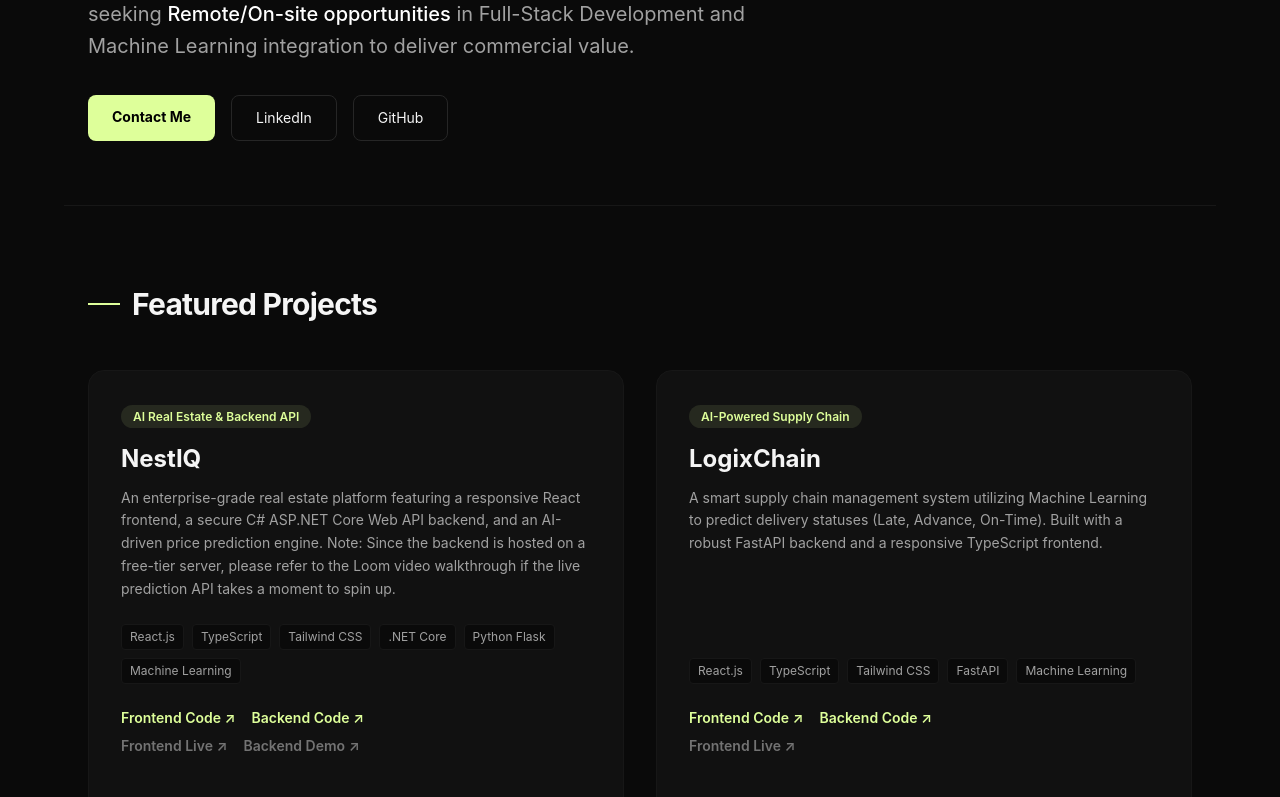
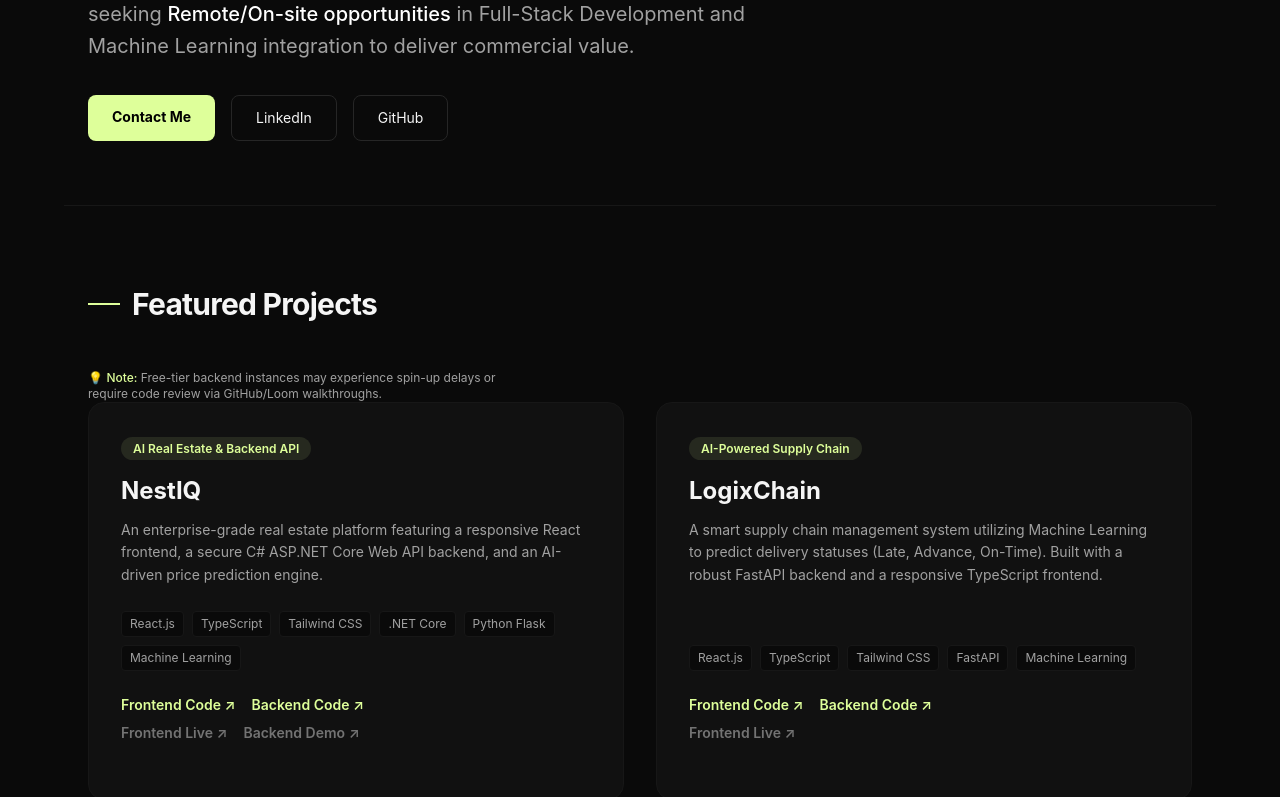
Before and after one commit to muchaslam7-design/Muneeba_Portfolio, a React (Vite) app: page / in a window 1280 px wide. Shown: the part 452-1249 px from the top of the page. Built offline with nearby package versions, Linux system fonts and the light colour scheme.

Commit message:
Revise project description and add backend note
Updated project description and added a note about potential backend delays.

```diff
--- a/src/Portfolio.jsx
+++ b/src/Portfolio.jsx
@@ -5,7 +5,7 @@ const Portfolio = () => {
     {
     title: "NestIQ",
     category: "AI Real Estate & Backend API",
-    desc: "An enterprise-grade real estate platform featuring a responsive React frontend, a secure C# ASP.NET Core Web API backend, and an AI-driven price prediction engine. Note: Since the backend is hosted on a free-tier server, please refer to the Loom video walkthrough if the live prediction API takes a moment to spin up.",
+    desc: "An enterprise-grade real estate platform featuring a responsive React frontend, a secure C# ASP.NET Core Web API backend, and an AI-driven price prediction engine.",
     tech: ["React.js", "TypeScript", "Tailwind CSS", ".NET Core", "Python Flask", "Machine Learning"],
     github: "https://github.com/muchaslam7-design/nestIQ_Frontend",
     live: "https://nest-iq-frontend-8lqf.vercel.app/",
@@ -118,6 +118,9 @@ const Portfolio = () => {
         <h2 className="text-3xl font-bold tracking-tight mb-12 flex items-center gap-3">
           <span className="w-8 h-[2px] bg-[#deff9a]"></span> Featured Projects
         </h2>
+        <p className="text-xs text-neutral-400 max-w-md">
+    💡 <span className="text-[#deff9a] font-medium">Note:</span> Free-tier backend instances may experience spin-up delays or require code review via GitHub/Loom walkthroughs.
+  </p>
 
         <div className="grid md:grid-cols-2 gap-8">
           {projects.map((project, idx) => (
```
